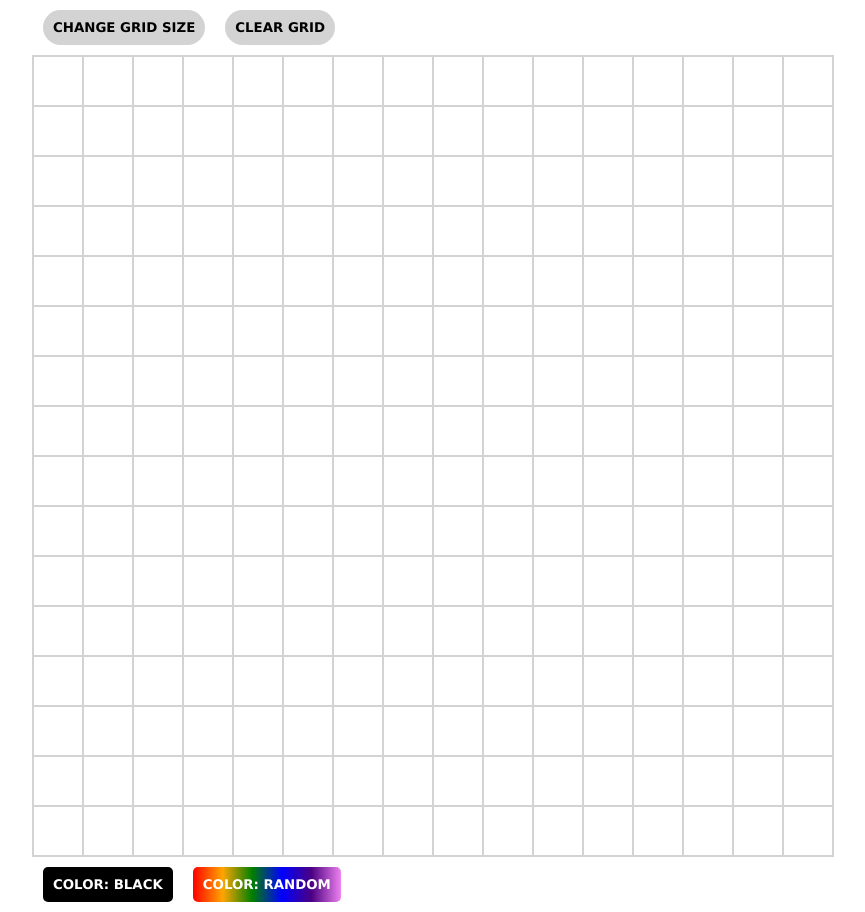
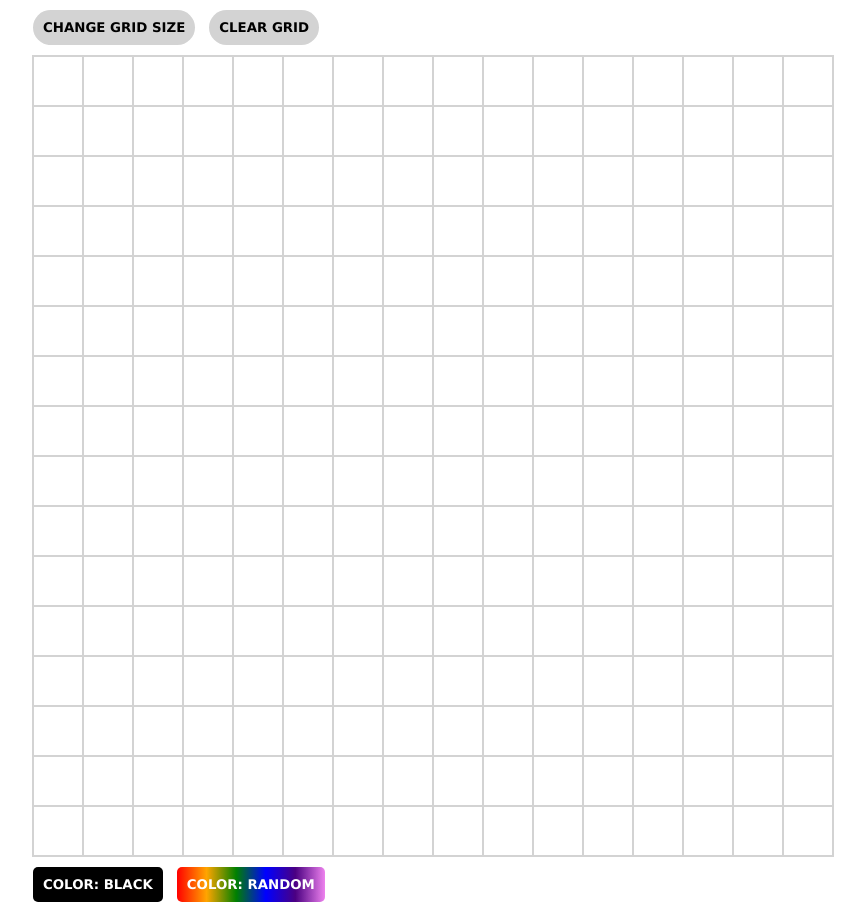
Before and after one commit to PaulReaver/Etch-A-Sketch, a plain HTML site: page index.html in a window 1280 px wide. Shown: the whole page, without its empty margins (207-1072 px from the left). Drawn offline with Linux system fonts and the light colour scheme.

Commit message:
Fixed prompt bug and removed some flex properties

```diff
--- a/script.js
+++ b/script.js
@@ -52,8 +52,10 @@ document.querySelector("#color-random").addEventListener("click", () => {
 //Asks for a number of cells per side to create new grid
 document.querySelector("#change-grid-size").addEventListener("click",() => {
     do {
+        let oldSquaresPerSide  = squaresPerSide;
         squaresPerSide = prompt ("Squares per side. Max number is 100.");
-        if (squaresPerSide == null) {
+        if (squaresPerSide == null || squaresPerSide == "") {
+            squaresPerSide = oldSquaresPerSide;
             return;
         }
         squaresPerSide = Number(squaresPerSide);
--- a/style.css
+++ b/style.css
@@ -8,9 +8,9 @@ body {
 
 .upper-buttons,
 .lower-buttons {
-  display: flex;
-  justify-content:flex-start;
   width: 800px;
+  margin-top: 10px;
+  margin-bottom: 10px;
 }
 
 .container {
@@ -27,8 +27,8 @@ body {
 
 .upper-buttons>button {
   font-family: Verdana, Geneva, Tahoma, sans-serif;
-  margin: 10px;
   padding: 10px;
+  margin-right: 10px;
   border: none;
   border-radius: 20px;
   font-weight: bold;
@@ -46,12 +46,12 @@ body {
 .lower-buttons>button {
   box-sizing: content-box;
   font-family: Verdana, Geneva, Tahoma, sans-serif;
-  margin: 10px;
   padding: 10px;
   border: none;
   border-radius: 5px;
   font-weight: bold;
   color: white;
+  margin-right: 10px;
 }
 
 .lower-buttons>#color-black {
```
